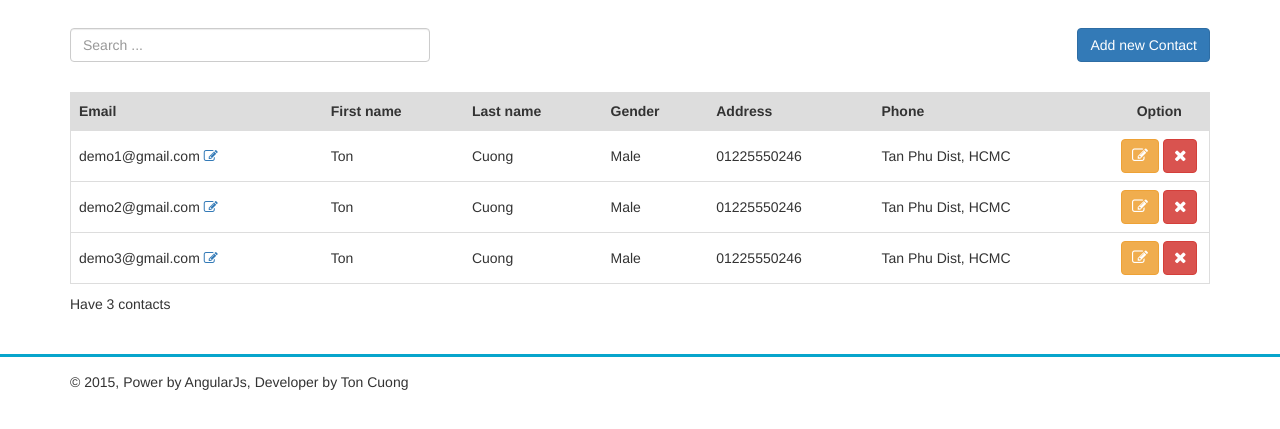
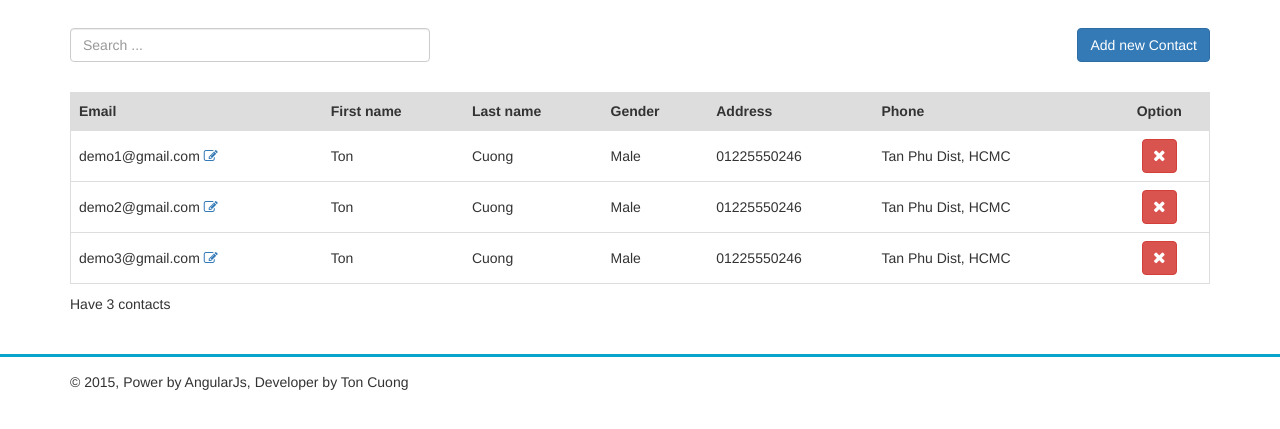
Before and after one commit to ttquoccuong/contact-management, a plain HTML site: page index.html in a window 1280 px wide. Shown: the part 75-504 px from the top of the page. Drawn offline with nearby package versions, Linux system fonts and the light colour scheme; some packages are replaced by stand-ins of ours.

Commit message:
cleared code

```diff
--- a/index.html
+++ b/index.html
@@ -75,7 +75,6 @@
 										<td>{{contact.phone}}</td>
 										<td>{{contact.address}}</td>
 										<td>
-											<button class="btn btn-warning" title="Remove Contact" ng-click="getContactByEmail(contact.email)"><i class="fa fa-edit"></i></button>
 											<button class="btn btn-danger" title="Remove Contact" ng-click="delete(contact.email)"><i class="fa fa-close"></i></button>
 										</td>
 									</tr>
```
Also changed, not shown: js/app.js (+0 -24 lines).
